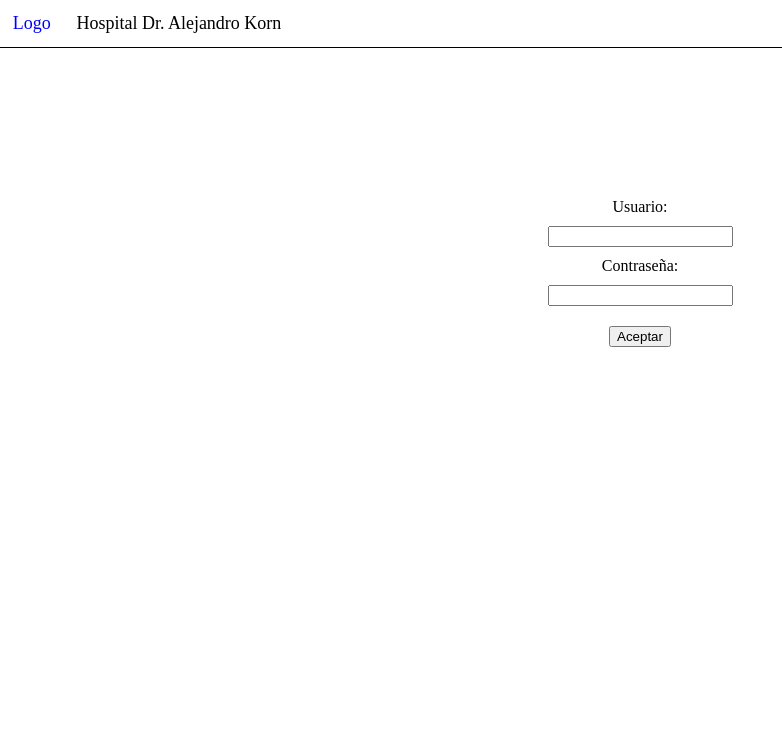
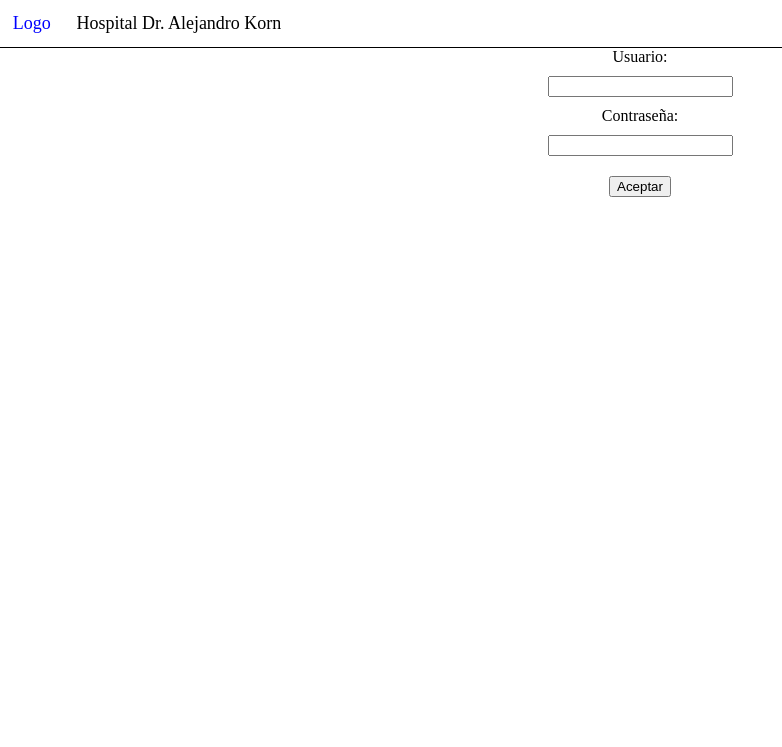
Before and after one commit to Proyecto-de-Software/2018_grupo23, a PHP site: page /login.html in a window 1280 px wide. Shown: the top 747 px of the page, without its empty margins (0-782 px from the left). Run offline with PHP 8.4, Linux system fonts and the light colour scheme.

Commit message:
cambio en el style del form login

```diff
--- a/style.css
+++ b/style.css
@@ -151,10 +151,12 @@ body {
 }
 
 form {
-    width: 600px;
-    margin: 0px auto;
-    padding: 150px;
-    text-align: center;
+  clear: both;
+  height: 100%;
+  width: 80%;
+  padding: 0px;
+  margin: auto;
+  text-align: center;
 }
 
 label {
```
